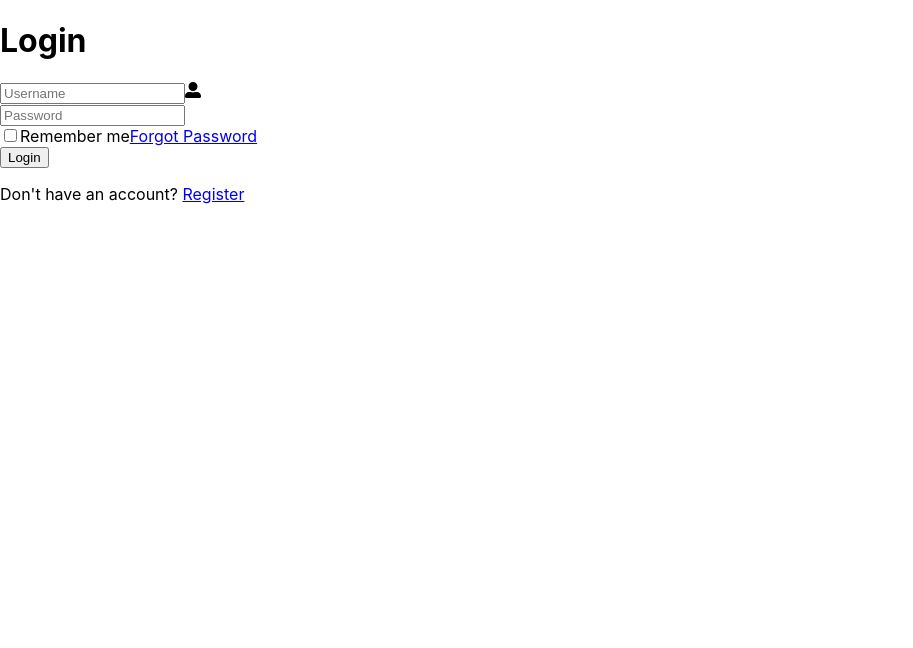
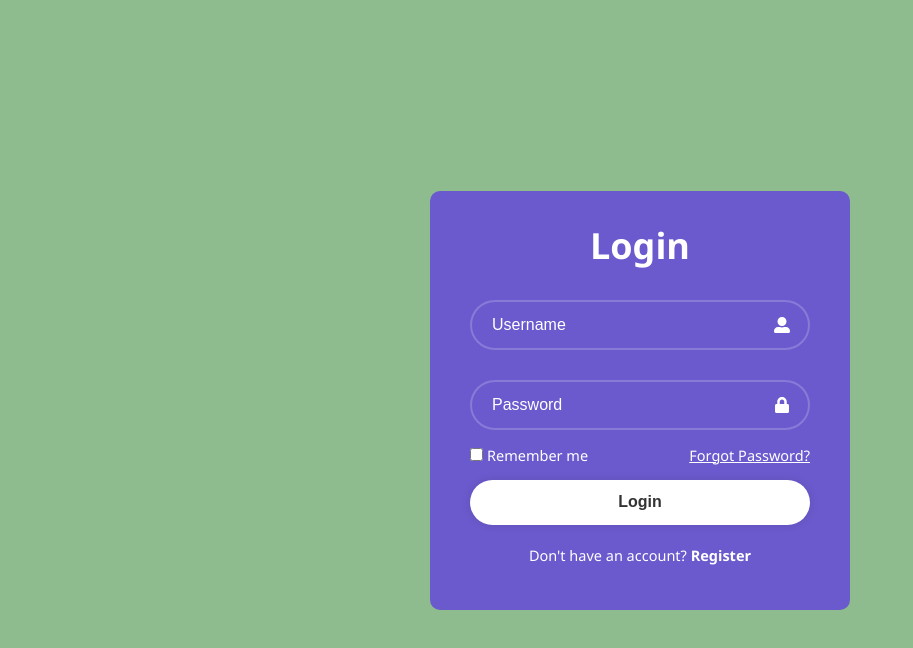
Before and after one commit to emcho12/kursova-rabota, a React (Create React App) app: page / in a window 1280 px wide. Shown: the top 648 px of the page, without its empty margins (0-913 px from the left). Built offline with nearby package versions, Linux system fonts and the light colour scheme.

Commit message:
Оформление и стилизация

```diff
--- a/src/App.js
+++ b/src/App.js
@@ -1,5 +1,5 @@
+import LoginForm from "./Components/Assets/LoginForm/LoginForm";
 
-import LoginForm from './Components/Assets/LoginForm/LoginForm';
 
 function App() {
   return (
--- /dev/null
+++ b/src/Components/Assets/LoginForm/LoginForm.css
@@ -0,0 +1,88 @@
+.wrapper {
+    width: 420px;
+    background-color:slateblue;
+    border-radius: 10px;
+    color: #fff;
+    padding: 30px 40px;
+}
+.wrapper h1 {
+font-size: 36px;
+text-align: center;
+
+}
+.wrapper .input-box {
+    position: relative;
+    width: 100%;
+    height: 50px;
+    margin: 30px 0;
+}
+.input-box input{
+width: 100%;
+height: 100%;
+background: transparent;
+border: none;
+outline: none;
+border: 2px solid rgba(255, 255, 255, .2);
+border-radius: 40px;
+font-size: 16px;
+color: #fff;
+padding: 20px 45px 20px 20px;
+
+}
+.input-box input::placeholder {
+    color: #fff;
+
+}
+.input-box .icon {
+    position: absolute;
+    right: 20px;
+    top: 50%;
+    transform: translateY(-50%);
+    font-size: 16px;
+}
+
+.wrapper .remember-forgot {
+    display: flex;
+    justify-content: space-between;
+    font-size: 14.5px;
+    margin: -15px 0 15px;
+
+}
+.remember-forgot label input {
+    accent-color: #fff;
+    margin-right: 4px;
+}
+ .remember-forgot a {
+    color: #fff;
+    text-decoration: underline;
+ }
+
+ .wrapper button {
+    width: 100%;
+    height: 45px;
+    background: #fff;
+    border: none;
+    outline: none;
+    border-radius: 40px;
+    box-shadow: 0 0 10px rgba(0, 0, 0, .1);
+    cursor: pointer;
+    font-size: 16px;
+    color: #333;
+    font-weight: 700;
+ }
+ .wrapper .register-link {
+    font-size: 14.5px;
+    text-align: center;
+    margin: 20px 0 15px;
+ }
+ .register-link p a {
+    color: #fff;
+    text-decoration: none;
+    font-weight: 600;
+
+
+ }
+ .register-link p a:hover {
+     text-decoration: underline;
+
+ }
--- a/src/Components/Assets/LoginForm/LoginForm.jsx
+++ b/src/Components/Assets/LoginForm/LoginForm.jsx
@@ -1,6 +1,6 @@
 import React from 'react'
-import './LoginForms.css';
-import { FaUserAlt } from "react-icons/fa";
+import './LoginForm.css';
+import { FaUserAlt, FaLock  } from "react-icons/fa";
 function LoginForm() {
   return (
     <div className='wrapper'>
@@ -11,16 +11,17 @@ function LoginForm() {
 
             <div className='input-box'>
                 <input type="text" placeholder="Username" required />
-                <FaUserAlt />
+                <FaUserAlt className='icon' />
             </div>
 
             <div className='input-box'>
                 <input type="password" placeholder="Password" required />
+                <FaLock className='icon'/>
             </div>
 
             <div className="remember-forgot">
                 <label><input type="checkbox" />Remember me</label>
-                <a href='#'>Forgot Password</a>
+                <a href='#'>Forgot Password?</a>
             </div>
 
         <button type ="submit">Login</button>
--- a/src/index.css
+++ b/src/index.css
@@ -1,13 +1,17 @@
-body {
-  margin: 0;
-  font-family: -apple-system, BlinkMacSystemFont, 'Segoe UI', 'Roboto', 'Oxygen',
-    'Ubuntu', 'Cantarell', 'Fira Sans', 'Droid Sans', 'Helvetica Neue',
-    sans-serif;
-  -webkit-font-smoothing: antialiased;
-  -moz-osx-font-smoothing: grayscale;
+
+*{
+    margin: 0;
+    padding: 0;
+    box-sizing: border-box;
+
+
 }
 
-code {
-  font-family: source-code-pro, Menlo, Monaco, Consolas, 'Courier New',
-    monospace;
+body{
+    font-family: 'Segoe UI', Tahoma, Geneva, Verdana, sans-serif;
+    display: flex;
+    justify-content: center;
+    align-items: center;
+    min-height: 100vh;
+    background-color:darkseagreen;
 }
--- a/src/script.css
+++ /dev/null
@@ -1,65 +0,0 @@
-@import url('https://fonts.googleapis.com/css2?family=Roboto:ital,wght@0,100..900;1,100..900&display=swap');
-* {
-    margin: 0;
-    padding: 0;
-    box-sizing: border-box;
-  }
-
-  /* Основни настройки за тялото */
-  body {
-    font-family: 'Segoe UI', Tahoma, Geneva, Verdana, sans-serif;
-    font-size: 16px;
-    line-height: 1.5;
-    background-color: #f9f9f9;
-    color: #333;
-  }
-
-  /* Заглавия */
-  h1, h2, h3, h4, h5, h6 {
-    font-weight: bold;
-    margin-bottom: 0.5em;
-    color: #222;
-  }
-
-  /* Параграфи */
-  p {
-    margin-bottom: 1em;
-  }
-
-  /* Връзки */
-  a {
-    color: #007bff;
-    text-decoration: none;
-  }
-
-  a:hover {
-    text-decoration: underline;
-  }
-
-  /* Списъци */
-  ul, ol {
-    margin-left: 1.5em;
-    margin-bottom: 1em;
-  }
-
-  /* Бутони */
-  button {
-    cursor: pointer;
-    padding: 0.5em 1em;
-    border: none;
-    background-color: #007bff;
-    color: white;
-    border-radius: 4px;
-    transition: background-color 0.2s;
-  }
-
-  button:hover {
-    background-color: #0056b3;
-  }
-
-  /* Контейнери */
-  .container {
-    max-width: 1200px;
-    margin: 0 auto;
-    padding: 1em;
-  }
```
Also changed, not shown: src/Components/Assets/LoginForm/LoginForms.css (deleted).
